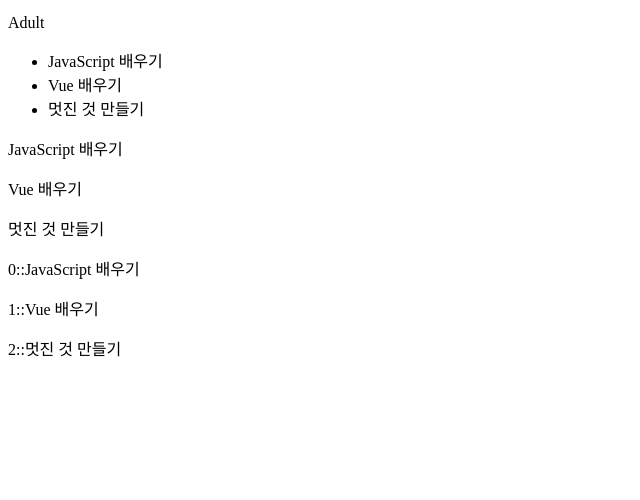
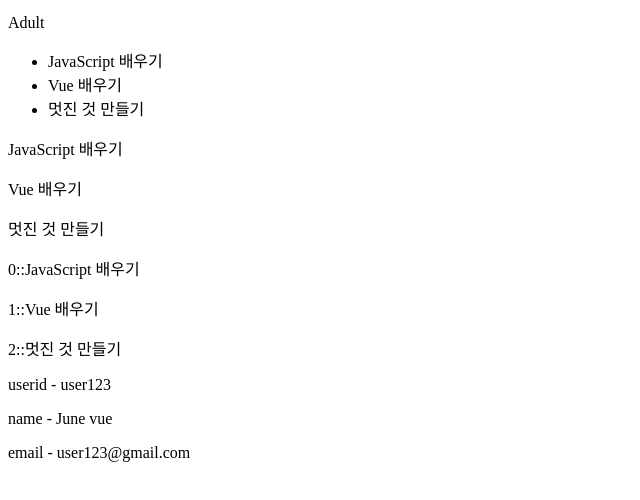
Before and after one commit to YesYourShin/VueTest, a plain HTML site: page hello.html in a window 1280 px wide. Shown: the part 100-600 px from the top of the page, without its empty margins (0-640 px from the left). Drawn offline with nearby package versions, Linux system fonts and the light colour scheme.

Commit message:
for-each output object

```diff
--- a/hello.html
+++ b/hello.html
@@ -25,6 +25,10 @@
         <div v-for="(todo, index) in todos">
             <p>{{index}}::{{todo.text}}</p>
         </div>
+
+        <div v-for="(value, name) in user">
+            <p>{{name}} - {{value}}</p>
+        </div>
     </div>
 
     <script src="https://cdn.jsdelivr.net/npm/vue"></script>
--- a/hello.js
+++ b/hello.js
@@ -19,5 +19,10 @@ let app = new Vue({
             {text:'Vue 배우기'},
             {text:'멋진 것 만들기'}
         ],
+        user:{
+            userid:'user123',
+            name:'June vue',
+            email:'user123@gmail.com'
+        }
     }
 });
```
